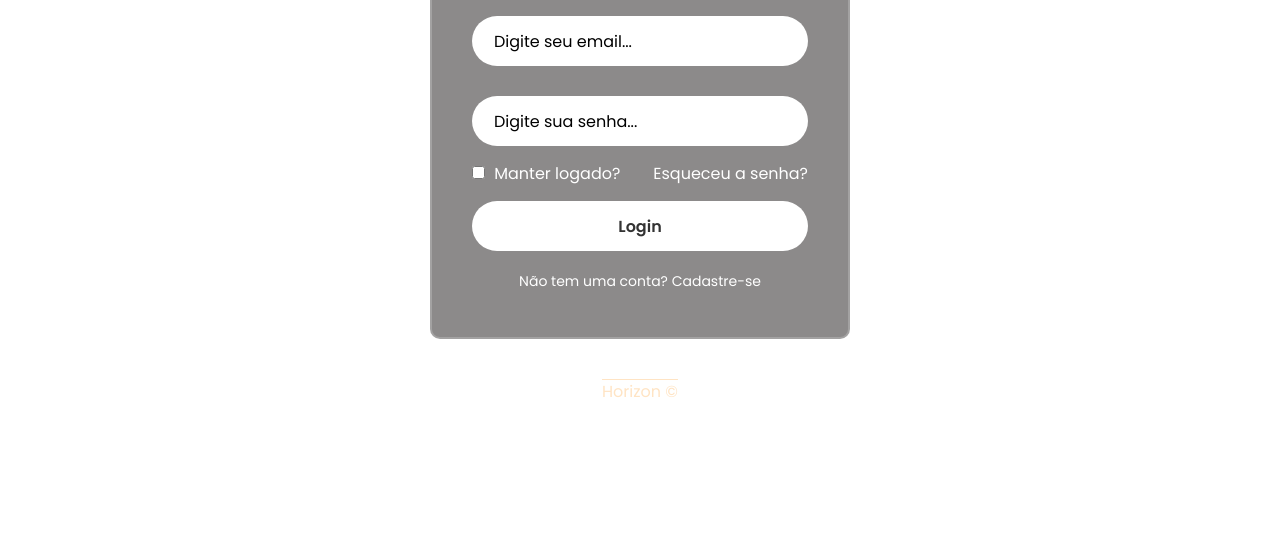
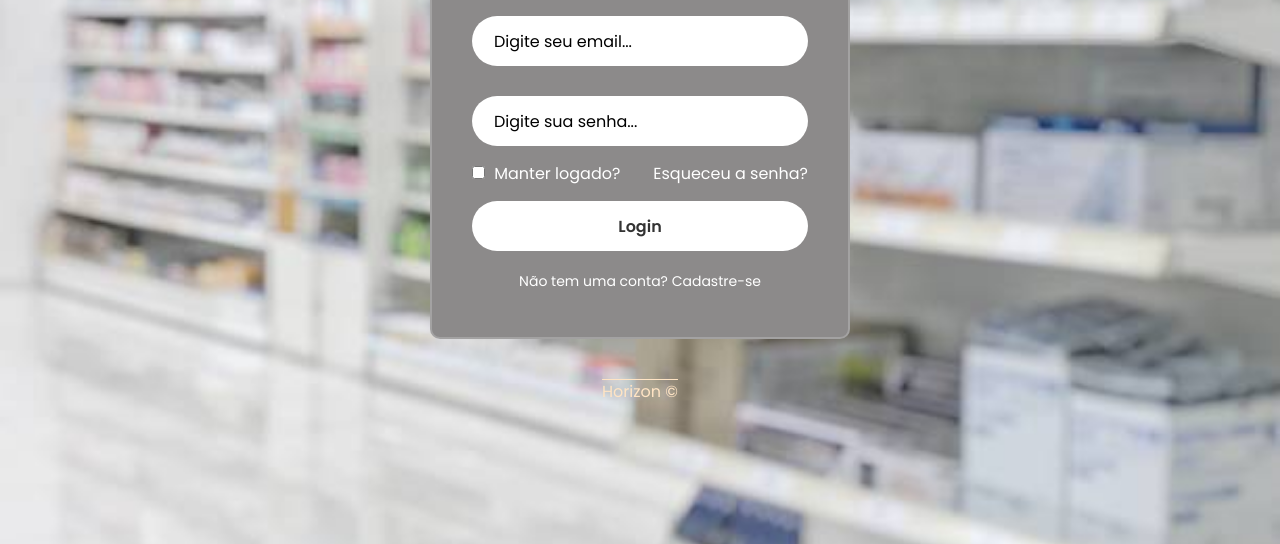
Before and after one commit to rafeize77/controle-cosmeticos, a plain HTML site: page index.html in a window 1280 px wide. Shown: the part 256-800 px from the top of the page. Drawn offline with nearby package versions, Linux system fonts and the light colour scheme; the site is published under a folder, as on GitHub Pages, so addresses that start at the root find nothing.

Commit message:
Fix background image path in login.css

```diff
--- a/styles/login.css
+++ b/styles/login.css
@@ -12,7 +12,7 @@ body{
     justify-content: center;
     align-items: center;
     min-height: 100vh;
-    background: url(/assets/background_login.jpg);
+    background: url(../assets/background_login.jpg);
     background-size: cover;
     background-position: center;
     flex-direction: column;
```
